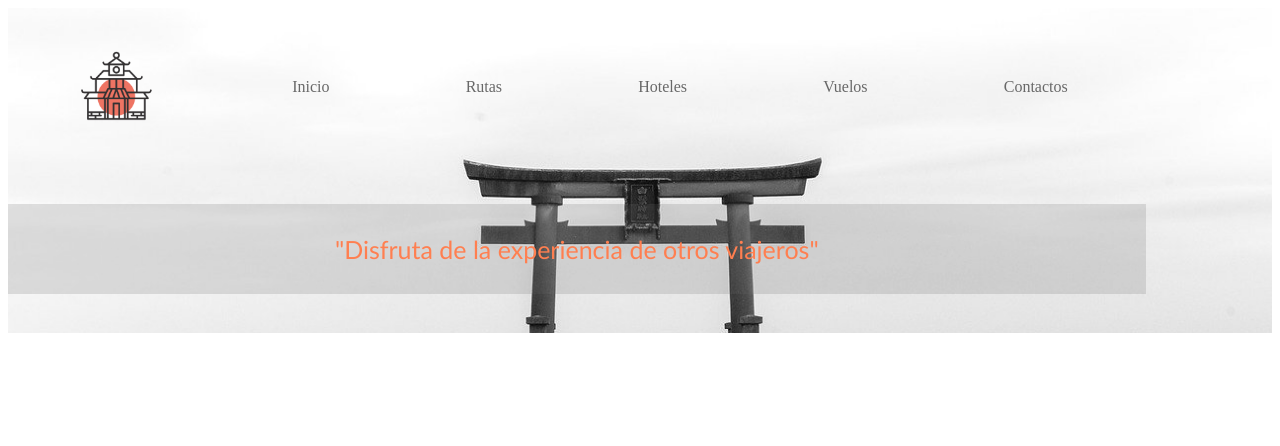
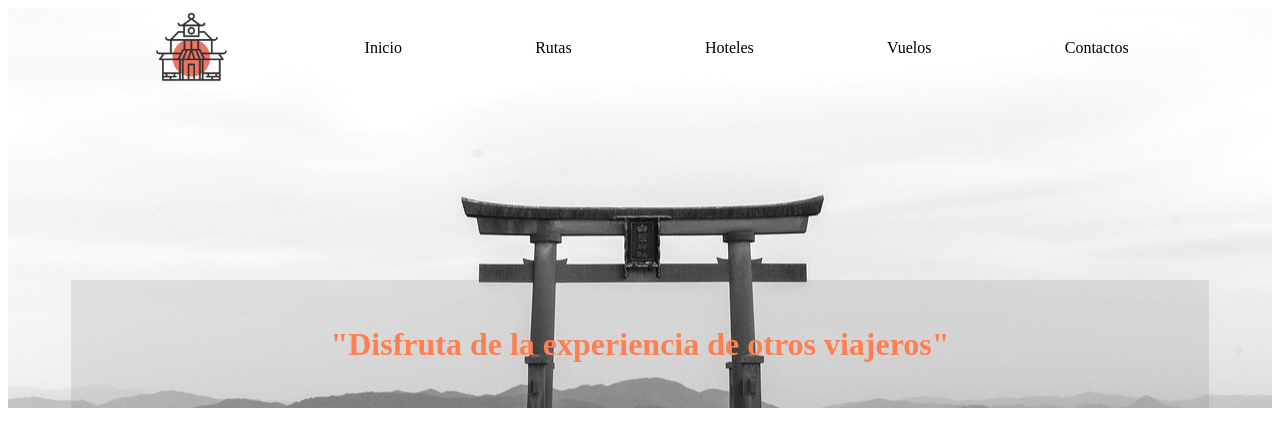
Before and after one commit to MartaG22/Layout, a plain HTML site: page SPRINT_1/nivell2/nivell2.html in a window 1280 px wide. Drawn offline with Linux system fonts and the light colour scheme.

Commit message:
Correcting the position of elements in CSS

```diff
--- a/SPRINT_1/nivell2/nivell2.css
+++ b/SPRINT_1/nivell2/nivell2.css
@@ -1,57 +1,59 @@
 header {
-        background-image: url("./images/header.jpg");
-        background-repeat: no-repeat;
-        background-position: center;
-        background-size: 150%;
-        /* background-size: cover; */
         display: flex;
         flex-direction: column;
-        justify-content: space-around;
-        margin-bottom: 0.6rem;
-        /* padding-top: 2rem; */
-        height: 325px;
+        justify-content: space-between;
 
-        /* object-fit: cover; */
-        /* background-position: center 52.5%; */
-        /* background-position: center 52.5%; */
-        /* background-position: center %; */
-        /* padding-top: 2rem; */
-        /* background-position-y: 20px; */
-        /* background: orange; */
-        /* width: 100%; */
-}
+        background-image: url("images/header.jpg");
+        background-position: center;
+        background-repeat: no-repeat;
+        height: 25rem;
 
+        /* height: 60rem; */
+        /* justify-content: center; Centra verticalmente */
+        /* justify-content: flex-end;  Coloca .header-title en la parte inferior verticalmente */
+        /* vertical-align:super; */
+        /* align-items: center;  */
+        /* Centra horizontalmente */
 
-.menu {
-        display: flex;
-        flex-direction: row;
-        justify-content: space-around;
-        align-items: center;
-        color: rgb(104, 104, 104);
-}
-
-.logo, a > img {
-        width: 5rem;
+        /* overflow: hidden;
+        position: absolute;
+        top: -10px;
+        left: 0; */
 
 }
 
-.header-title{
-        /* align-items: center; */
-        /* justify-items: center; */
-        height: 90px;
+nav {
+        display: flex;
+        /* flex-direction: row; */
+        justify-content: space-evenly;
+        margin: 0 10px;
+        /* vertical-align:super; */
+        align-items: center;  /* Alineación del texto del menú respecto al LOGO */
+}
+
+#logo img {
+        width: 5rem;
+        height: auto; /* Esto mantiene la proporción de aspecto original de la imagen */
+}
+
+menu {
+        display: flex;
+        flex-direction: row;
+        align-items: center;
+}
+
+.header-title {
+        height: 8rem;
         width: 90%;
-        background-color: rgba(105, 105, 105, 20%);
-
-
+        background-color: rgba(105, 105, 105, 15%);
         display: flex;
+        /* flex-direction: center; */
         align-items: center; /* Alineación vertical centrada */
         justify-content: center;
+        align-self: center;
 }
 
-h1 {
-        color: coral;
-        font-family:'Gill Sans', 'Gill Sans MT', Calibri, 'Trebuchet MS', sans-serif;
-        font-weight: normal;
-        font-size: 25px;
+h1{
+        color: rgb(255, 127, 80);
         text-align: center;
 }
--- a/SPRINT_1/nivell2/nivell2.html
+++ b/SPRINT_1/nivell2/nivell2.html
@@ -4,10 +4,14 @@
 <head>
         <meta charset="UTF-8">
         <meta name="viewport" content="width=device-width, initial-scale=1.0">
+        <link rel="icon" href="./images/favicon.ico" type="image/x-icon">
+        <!-- <script src="https://kit.fontawesome.com/f1f7582848.js" crossorigin="anonymous"></script> -->
+        <!-- <link rel="stylesheet" href="https://use.fontawesome.com/releases/v5.12.1/css/all.css" crossorigin="anonymous"> -->
+        <script src="https://kit.fontawesome.com/af2867a417.js" crossorigin="anonymous"></script>
+        <!-- <link rel="stylesheet" href="./nivell2_NOOOO.css"> -->
         <link rel="stylesheet" href="./nivell2.css">
-        <a href='https://dryicons.com/free-icons/house-icons'></a>
-        <script src="https://kit.fontawesome.com/f1f7582848.js" crossorigin="anonymous"></script>
-        <title> Sprint 1 · Exercici 2 </title>
+        <!-- <link rel="stylesheet" href="./nivell2_NO3.css"> -->
+        <title> Turismo Japón </title>
 </head>
 
 <body>
@@ -17,15 +21,24 @@
                         <!-- <a href="./images/header.jpg" alt="header's image"></a> -->
                         <!-- <img src="./images/header.jpg" alt="header's image"> -->
                         <div class="menu">
+                                <nav>
                                 <div>
-                                        <a href="#" class = "logo"><img src="./images/logo.png"></a>
+                                        <a href="#" id="logo"><img src="./images/logo.png"></a>
                                 </div>
-                                <div class="inicio"> Inicio </div>
-                                <div class="rutas"> Rutas </div>
-                                <div class="hoteles"> Hoteles </div>
-                                <div class="vuelos"> Vuelos </div>
-                                <div class="contactos"> Contactos </div>
-                                <div id="iconos"></div>
+                                        <!-- <ul>
+                                                <li><a href="#"><i class="fas fa-home"></i></a></li>
+                                        </ul> -->
+
+
+
+
+                                        <div class="inicio"> Inicio </div>
+                                        <div class="rutas"> Rutas </div>
+                                        <div class="hoteles"> Hoteles </div>
+                                        <div class="vuelos"> Vuelos </div>
+                                        <div class="contactos"> Contactos </div>
+                                </nav>
+                                <div id="redes"></div>
                         </div>
                         <div class = header-title>
                                 <h1> "Disfruta de la experiencia de otros viajeros" </h1>
```
Also changed, not shown: 1 other file.
